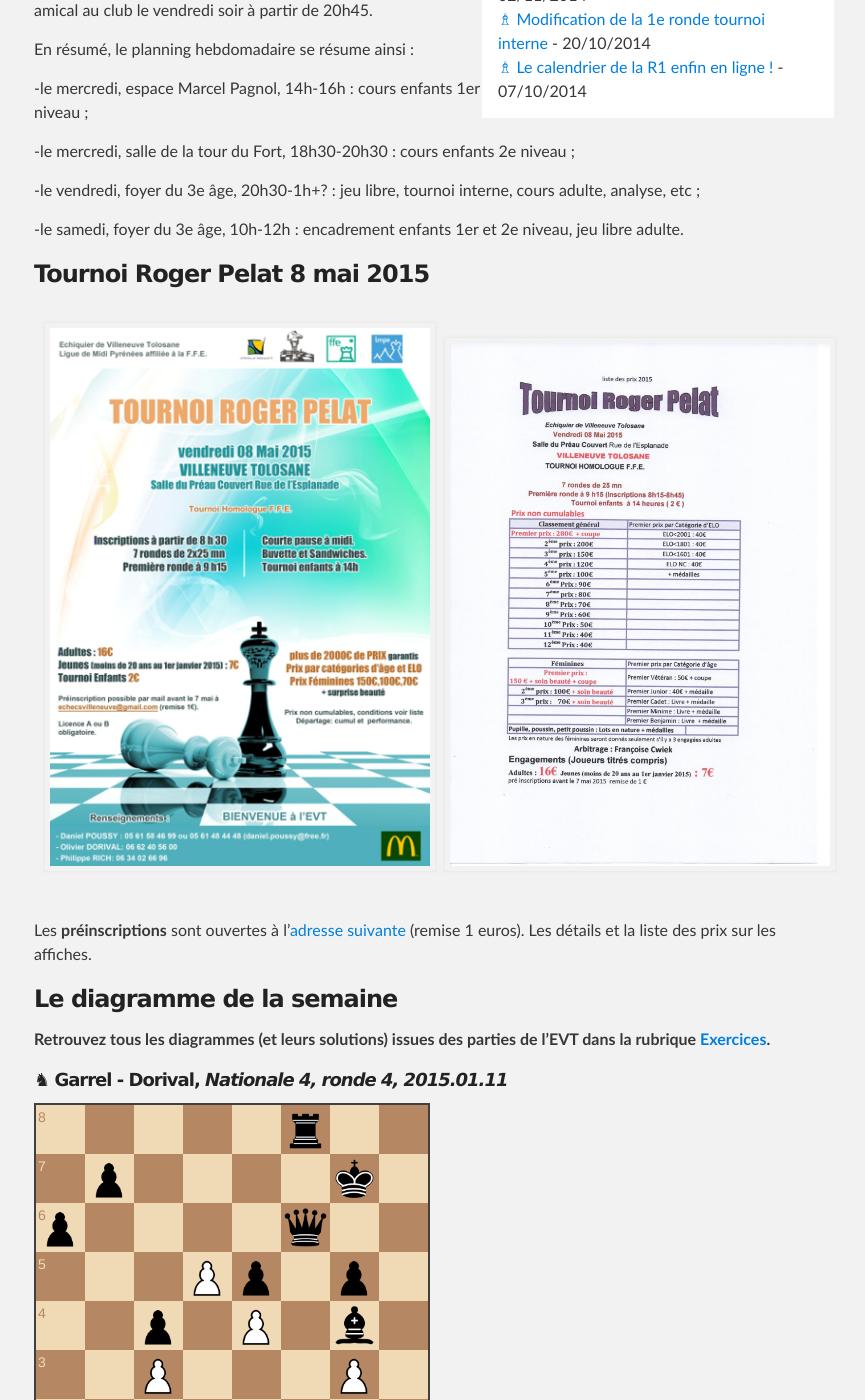
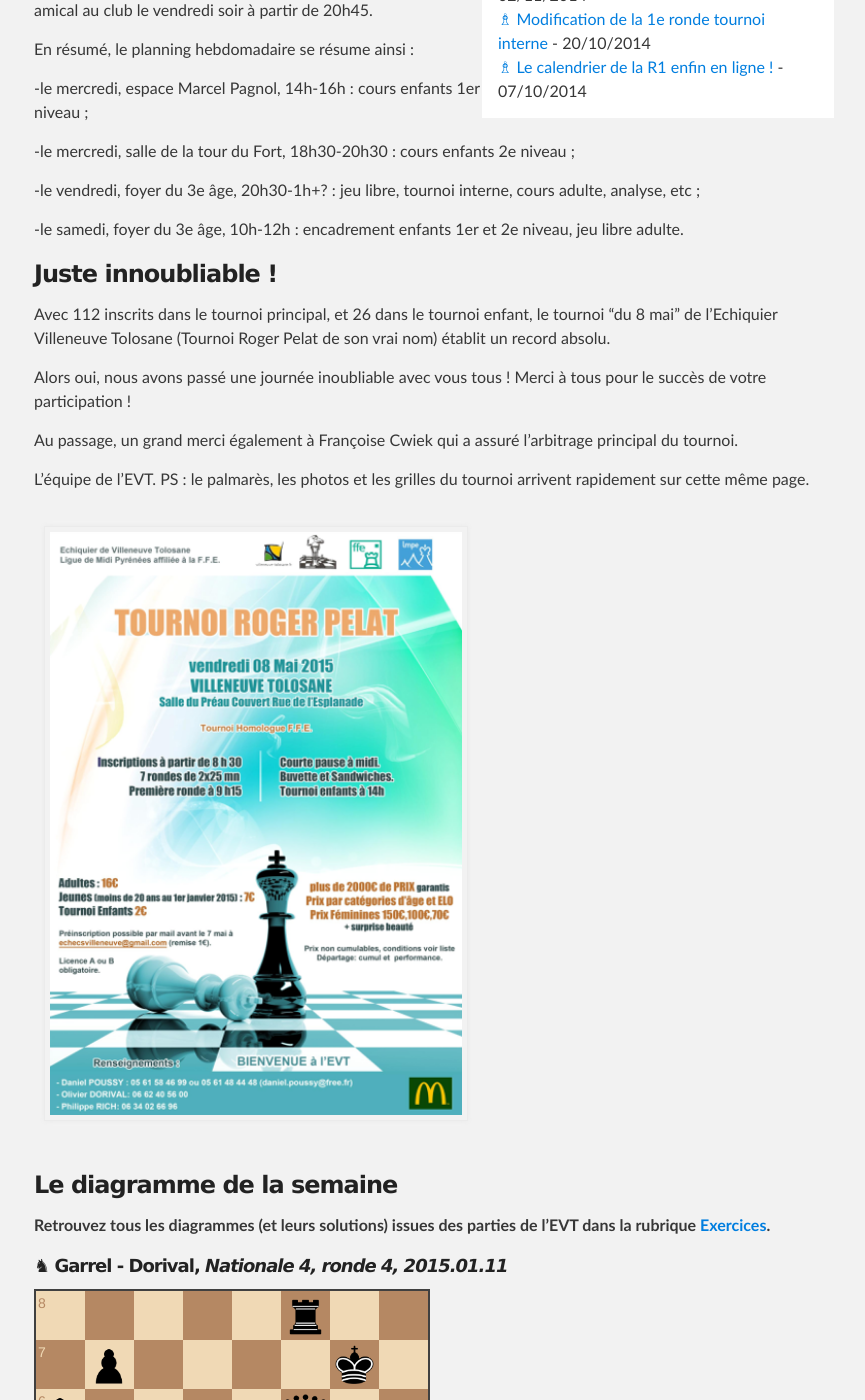
Before and after one commit to echiquier-villeneuve-tolosane/echiquier-villeneuve-tolosane.github.io, a Jekyll site: the page built from index.md, in a window 1280 px wide and 1400 px high, scrolled down 500 px. Shown: the whole window, without its empty margins (206-1071 px from the left). Built offline with Jekyll 4.4.1, drawn with Linux system fonts in a browser that asks for light colours; nearby versions of some CDN libraries.

Commit message:
Updated index.md

```diff
--- a/index.md
+++ b/index.md
@@ -21,13 +21,21 @@ En résumé, le planning hebdomadaire se résume ainsi :
 
 -le samedi, foyer du 3e âge, 10h-12h : encadrement enfants 1er et 2e niveau, jeu libre adulte.
 
-### Tournoi Roger Pelat 8 mai 2015
+### Juste innoubliable !
+
+Avec 112 inscrits dans le tournoi principal, et 26 dans le tournoi enfant, le tournoi "du 8 mai" de l'Echiquier Villeneuve Tolosane (Tournoi Roger Pelat de son vrai nom) établit un record absolu.
+
+Alors oui, nous avons passé une journée inoubliable avec vous tous ! Merci à tous pour le succès de votre participation !
+
+Au passage, un grand merci également à Françoise Cwiek qui a assuré l'arbitrage principal du tournoi.
+
+L'équipe de l'EVT.
+PS : le palmarès, les photos et les grilles du tournoi arrivent rapidement sur cette même page.
+
 <table style="border: 0"><tr><td style="border: 0">
 <a href="/documents/affiche_tournoi_2015.pdf"><img src="/images/affiche-pelat-2015.png" /></a></td>
-<td style="border: 0"><a href="/images/tournoi-2015-prix.jpg"><img src="/images/tournoi-2015-prix.jpg" style="width: 400px;"/></a></td>
 </tr></table>
 
-Les **préinscriptions** sont ouvertes à l'[adresse suivante](mailto:echecsvilleneuve@gmail.com) (remise 1 euros). Les détails et la liste des prix sur les affiches.
 
 ### Le diagramme de la semaine ###
 
```
